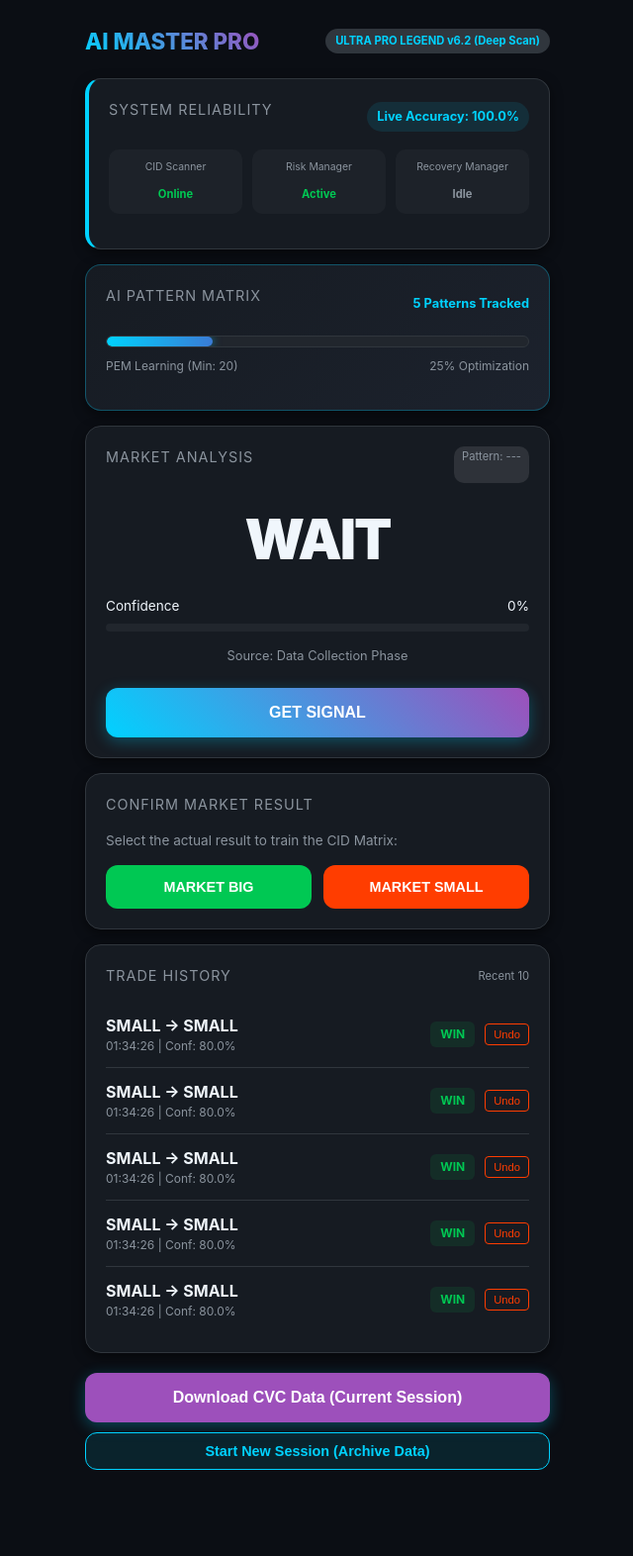
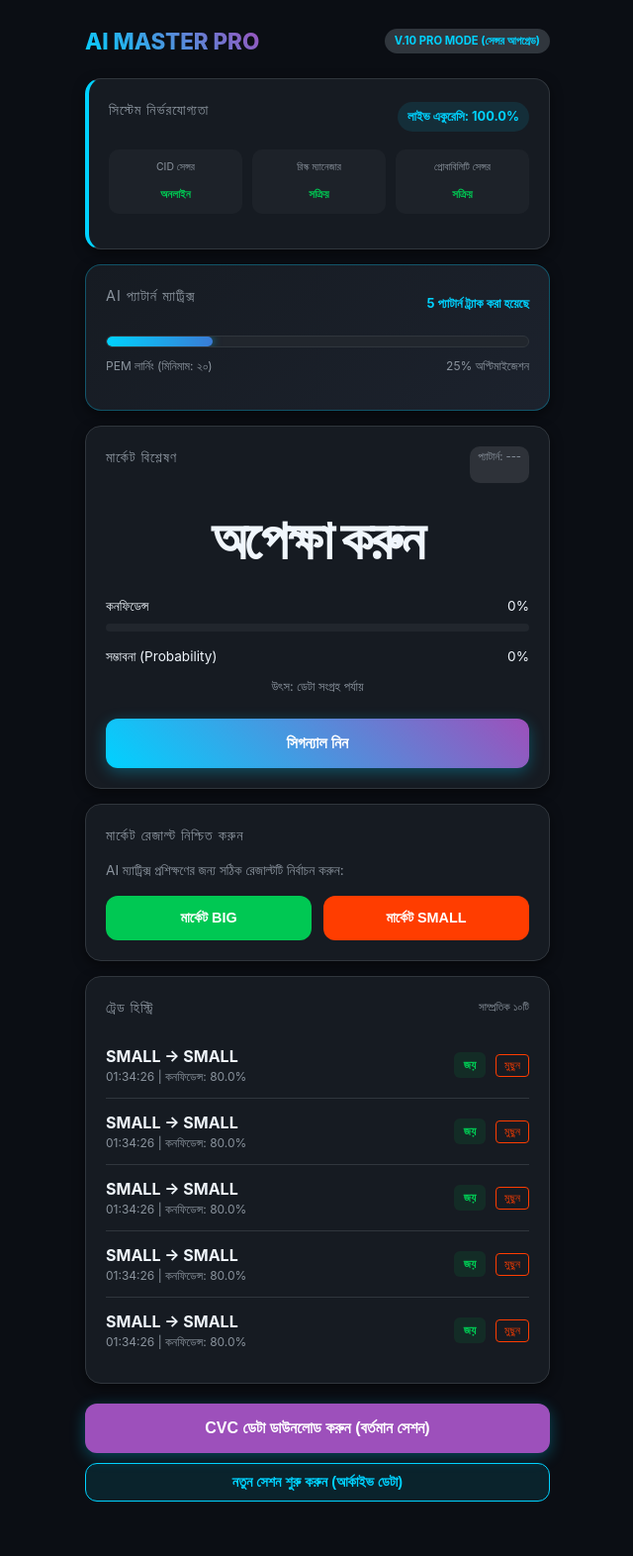
Before and after one commit to ochenafanbangla-glitch/AI-Master-Pro10, a Flask app: page / in a window 1280 px wide. Shown: the whole page at 99% size, without its empty margins (319-959 px from the left). Before the commit the page ends 1485 px from the top, so only its background shows below. Run offline with Flask 3, Linux system fonts and the light colour scheme; data comes from the database, SQL or seed files in the repository; both versions use the stored data as it was after the commit.

Commit message:
Upgrade to V.10: CID Pro Mode, Probability Sensor, Bengali Language, and Accuracy Optimization

```diff
--- a/app.py
+++ b/app.py
@@ -165,6 +165,7 @@ def get_signal():
             "risk_alert": processed_signal.get("risk_alert", ""),
             "dragon_alert": processed_signal.get("dragon_alert", ""),
             "memory_alert": processed_signal.get("memory_alert", ""),
+            "probability": processed_signal.get("probability", 0),
             "correction_status": processed_signal.get("correction_status", "NONE"),
             "detected_pattern": processed_signal.get("detected_pattern", "")
         })
--- a/static/js/dashboard.js
+++ b/static/js/dashboard.js
@@ -6,7 +6,7 @@ document.getElementById('get-signal-btn').addEventListener('click', async () =>
     const patternBadge = document.getElementById('current-pattern-badge');
 
     btn.disabled = true;
-    btn.innerText = 'ANALYZING...';
+    btn.innerText = 'বিশ্লেষণ করা হচ্ছে...';
     predDisplay.classList.add('analyzing');
     cidAlertBox.style.display = 'none';
     dragonAlertBox.style.display = 'none';
@@ -16,7 +16,7 @@ document.getElementById('get-signal-btn').addEventListener('click', async () =>
         const data = await response.json();
 
         if (data.status === 'success') {
-            predDisplay.innerText = data.prediction;
+            predDisplay.innerText = data.prediction === 'BIG' ? 'BIG' : 'SMALL';
             predDisplay.style.color = data.prediction === 'BIG' ? '#00C853' : '#FF3D00';
 
             const confBar = document.getElementById('confidence-bar');
@@ -24,11 +24,15 @@ document.getElementById('get-signal-btn').addEventListener('click', async () =>
             confBar.style.width = data.confidence + '%';
             confText.innerText = data.confidence + '%';
 
+            // Update Probability
+            const probText = document.getElementById('probability-text');
+            if (probText) probText.innerText = data.probability + '%';
+
             document.getElementById('source-text').innerText = data.source;
 
             // Update Pattern Badge
             if (data.detected_pattern) {
-                patternBadge.innerText = 'Pattern: ' + data.detected_pattern;
+                patternBadge.innerText = 'প্যাটার্ন: ' + data.detected_pattern;
             }
 
             // Update CID Scanner Alert
@@ -50,35 +54,39 @@ document.getElementById('get-signal-btn').addEventListener('click', async () =>
             const recoveryStatus = document.getElementById('recovery-status');
 
             if (data.risk_alert || data.dragon_alert) {
-                riskStatus.innerText = 'INTERVENING';
+                riskStatus.innerText = 'হস্তক্ষেপ';
                 riskStatus.style.color = data.dragon_alert ? 'var(--accent-purple)' : '#FF3D00';
-                recoveryStatus.innerText = 'ACTIVE';
-                recoveryStatus.classList.remove('status-idle');
-                recoveryStatus.classList.add('status-active');
+                const probStatus = document.getElementById('probability-status');
+                if (probStatus) {
+                    probStatus.innerText = 'সতর্ক';
+                    probStatus.style.color = '#FF3D00';
+                }
             } else {
-                riskStatus.innerText = 'Active';
+                riskStatus.innerText = 'সক্রিয়';
                 riskStatus.style.color = '';
-                recoveryStatus.innerText = 'Idle';
-                recoveryStatus.classList.remove('status-active');
-                recoveryStatus.classList.add('status-idle');
+                const probStatus = document.getElementById('probability-status');
+                if (probStatus) {
+                    probStatus.innerText = 'সক্রিয়';
+                    probStatus.style.color = '';
+                }
             }
 
             // Enable result buttons
             document.querySelectorAll('.btn-result').forEach(b => b.disabled = false);
         } else if (data.status === 'waiting') {
-            alert(data.message);
-            predDisplay.innerText = 'WAIT';
+            alert("ডেটা সংগ্রহ করা হচ্ছে... অনুগ্রহ করে অপেক্ষা করুন।");
+            predDisplay.innerText = 'অপেক্ষা করুন';
             predDisplay.style.color = '#FFC107';
-            document.getElementById('source-text').innerText = 'Data Collection Phase';
+            document.getElementById('source-text').innerText = 'ডেটা সংগ্রহ পর্যায়';
         } else {
-            alert('Error: ' + data.message);
+            alert('ত্রুটি: ' + data.message);
         }
     } catch (error) {
         console.error('Error:', error);
-        alert('Connection error. Try again.');
+        alert('সংযোগ বিচ্ছিন্ন হয়েছে। আবার চেষ্টা করুন।');
     } finally {
         btn.disabled = false;
-        btn.innerText = 'GET SIGNAL';
+        btn.innerText = 'সিগন্যাল নিন';
         predDisplay.classList.remove('analyzing');
     }
 });
@@ -125,32 +133,34 @@ async function updateDashboardUI() {
             document.getElementById('live-accuracy').innerText = data.accuracy + '%';
 
             // Update Learning Progress
-            document.querySelector('.learning-stats').innerText = data.total_collected + ' Patterns Tracked';
+            document.querySelector('.learning-stats').innerText = data.total_collected + ' প্যাটার্ন ট্র্যাক করা হয়েছে';
             document.querySelector('.progress-bar-fill').style.width = data.learning_percent + '%';
-            document.querySelectorAll('.progress-text')[1].innerText = data.learning_percent + '% Optimization';
+            document.querySelectorAll('.progress-text')[1].innerText = data.learning_percent + '% অপ্টিমাইজেশন';
 
             // Update History List
             const historyList = document.getElementById('history-list');
             if (data.trades.length === 0) {
-                historyList.innerHTML = '<p style="text-align: center; color: var(--text-secondary); font-size: 0.9rem; padding: 20px;">No trades yet. Get a signal to start!</p>';
+                historyList.innerHTML = '<p style="text-align: center; color: var(--text-secondary); font-size: 0.9rem; padding: 20px;">এখনো কোনো ট্রেড নেই। শুরু করতে সিগন্যাল নিন!</p>';
             } else {
                 let html = '';
                 data.trades.forEach(trade => {
                     const time = trade.timestamp.includes(' ') ? trade.timestamp.split(' ')[1] : trade.timestamp;
                     const statusClass = trade.actual_result === trade.ai_prediction ? 'status-win' : 'status-loss';
-                    const statusText = trade.actual_result === trade.ai_prediction ? 'WIN' : 'LOSS';
+                    const statusText = trade.actual_result === trade.ai_prediction ? 'জয়' : 'হার';
+                    const predText = trade.ai_prediction === 'BIG' ? 'BIG' : trade.ai_prediction === 'SMALL' ? 'SMALL' : trade.ai_prediction;
+                    const actualText = trade.actual_result === 'BIG' ? 'BIG' : trade.actual_result === 'SMALL' ? 'SMALL' : '???';
 
                     html += `
                     <div class="history-item">
                         <div class="item-info">
-                            <span class="item-main">${trade.ai_prediction} → ${trade.actual_result || '???'}</span>
-                            <span class="item-sub">${time} | Conf: ${trade.ai_confidence}%</span>
+                            <span class="item-main">${predText} → ${actualText}</span>
+                            <span class="item-sub">${time} | কনফিডেন্স: ${trade.ai_confidence}%</span>
                         </div>
                         <div style="display: flex; align-items: center;">
                             ${trade.ai_prediction !== 'INITIAL' ?
                                 `<span class="item-status ${statusClass}">${statusText}</span>` :
-                                `<span class="item-status" style="background: #555;">DATA</span>`}
-                            <button onclick="undoTrade('${trade.trade_id}')" class="undo-btn">Undo</button>
+                                `<span class="item-status" style="background: #555;">ডেটা</span>`}
+                            <button onclick="undoTrade('${trade.trade_id}')" class="undo-btn">মুছুন</button>
                         </div>
                     </div>`;
                 });
@@ -160,21 +170,21 @@ async function updateDashboardUI() {
             // Reset Prediction Display
             const predDisplay = document.getElementById('prediction-display');
             if (data.total_collected < data.target_trades) {
-                predDisplay.innerText = 'WAIT';
+                predDisplay.innerText = 'অপেক্ষা করুন';
                 predDisplay.style.color = '#FFC107';
-                document.getElementById('source-text').innerText = 'Data Collection Phase';
+                document.getElementById('source-text').innerText = 'ডেটা সংগ্রহ পর্যায়';
                 document.querySelectorAll('.btn-result').forEach(b => b.disabled = false);
             } else {
                 predDisplay.innerText = '---';
                 predDisplay.style.color = '';
-                document.getElementById('source-text').innerText = 'Waiting...';
+                document.getElementById('source-text').innerText = 'অপেক্ষা করুন...';
                 document.querySelectorAll('.btn-result').forEach(b => b.disabled = true);
             }
 
             // Reset alerts
             document.getElementById('cid-alert-box').style.display = 'none';
             document.getElementById('dragon-alert-box').style.display = 'none';
-            document.getElementById('current-pattern-badge').innerText = 'Pattern: ---';
+            document.getElementById('current-pattern-badge').innerText = 'প্যাটার্ন: ---';
 
         }
     } catch (error) {
@@ -183,7 +193,7 @@ async function updateDashboardUI() {
 }
 
 async function undoTrade(tradeId) {
-    if (!confirm('Delete this entry and correct AI memory?')) return;
+    if (!confirm('এই এন্ট্রিটি মুছে ফেলতে এবং AI মেমরি সংশোধন করতে চান?')) return;
 
     try {
         const response = await fetch('/api/undo-trade', {
@@ -212,7 +222,7 @@ async function downloadCVC() {
 }
 
 async function startNewSession() {
-    if (!confirm('Start a New Session? This will archive current data and reset the AI short-term memory (PEM) for better market adaptation.')) return;
+    if (!confirm('নতুন সেশন শুরু করতে চান? এটি বর্তমান ডেটা আর্কাইভ করবে এবং উন্নত মার্কেট অ্যাডাপ্টেশনের জন্য AI শর্ট-টার্ম মেমরি (PEM) রিসেট করবে।')) return;
 
     try {
         const response = await fetch('/api/new-session', {
--- a/templates/user/dashboard.html
+++ b/templates/user/dashboard.html
@@ -3,59 +3,59 @@
 <head>
     <meta charset="UTF-8">
     <meta name="viewport" content="width=device-width, initial-scale=1.0, maximum-scale=1.0, user-scalable=no">
-    <title>AI MASTER PRO</title>
+    <title>AI MASTER PRO (V.10)</title>
     <link rel="stylesheet" href="{{ url_for('static', filename='css/style.css') }}">
 </head>
 <body>
     <div class="dashboard-container">
         <header>
             <h1 class="app-title">AI MASTER PRO</h1>
-            <span class="version-badge">ULTRA PRO LEGEND v6.2 (Deep Scan)</span>
+            <span class="version-badge">V.10 PRO MODE (সেন্সর আপগ্রেড)</span>
         </header>
 
         <!-- Trust & Performance Section -->
         <div class="glass-card trust-card">
             <div class="trust-header">
-                <span class="section-title">System Reliability</span>
-                <span class="accuracy-badge">Live Accuracy: <span id="live-accuracy">{{ accuracy }}%</span></span>
+                <span class="section-title">সিস্টেম নির্ভরযোগ্যতা</span>
+                <span class="accuracy-badge">লাইভ একুরেসি: <span id="live-accuracy">{{ accuracy }}%</span></span>
             </div>
             <div class="manager-status-grid">
                 <div class="manager-status-item">
-                    <span class="manager-name">CID Scanner</span>
-                    <span id="cid-status" class="status-indicator status-active">Online</span>
+                    <span class="manager-name">CID সেন্সর</span>
+                    <span id="cid-status" class="status-indicator status-active">অনলাইন</span>
                 </div>
                 <div class="manager-status-item">
-                    <span class="manager-name">Risk Manager</span>
-                    <span id="risk-status" class="status-indicator status-active">Active</span>
+                    <span class="manager-name">রিস্ক ম্যানেজার</span>
+                    <span id="risk-status" class="status-indicator status-active">সক্রিয়</span>
                 </div>
                 <div class="manager-status-item">
-                    <span class="manager-name">Recovery Manager</span>
-                    <span id="recovery-status" class="status-indicator status-idle">Idle</span>
+                    <span class="manager-name">প্রোবাবিলিটি সেন্সর</span>
+                    <span id="probability-status" class="status-indicator status-active">সক্রিয়</span>
                 </div>
             </div>
             <div id="cid-alert-box" class="cid-alert-box" style="display: none;">
-                <div class="cid-alert-header">⚠️ CID SCANNER INTERVENTION</div>
-                <div id="cid-alert-msg" class="cid-alert-body">Blacklisted Pattern Detected! Reversing prediction.</div>
+                <div class="cid-alert-header">⚠️ CID সেন্সর হস্তক্ষেপ</div>
+                <div id="cid-alert-msg" class="cid-alert-body">সতর্কতা: ভুল প্যাটার্ন শনাক্ত হয়েছে! সিগন্যাল পরিবর্তন করা হচ্ছে।</div>
             </div>
             <div id="dragon-alert-box" class="dragon-alert-box" style="display: none;">
-                <div class="dragon-alert-header">🐉 DRAGON BREAKOUT ALERT</div>
-                <div id="dragon-alert-msg" class="dragon-alert-body">Dragon Pattern Detected! Monitoring for breakout.</div>
+                <div class="dragon-alert-header">🐉 ড্রাগন ব্রেকআউট অ্যালার্ট</div>
+                <div id="dragon-alert-msg" class="dragon-alert-body">ড্রাগন প্যাটার্ন শনাক্ত হয়েছে! ব্রেকআউট পর্যবেক্ষণ করা হচ্ছে।</div>
             </div>
         </div>
 
         <!-- AI Learning Progress Section -->
         <div class="glass-card learning-card">
             <div class="learning-header">
-                <span class="section-title">AI Pattern Matrix</span>
-                <span class="learning-stats">{{ total_collected }} Patterns Tracked</span>
+                <span class="section-title">AI প্যাটার্ন ম্যাট্রিক্স</span>
+                <span class="learning-stats">{{ total_collected }} প্যাটার্ন ট্র্যাক করা হয়েছে</span>
             </div>
             <div class="progress-container">
                 <div class="progress-bar-bg">
                     <div class="progress-bar-fill" style="width: {{ learning_percent }}%;"></div>
                 </div>
                 <div style="display: flex; justify-content: space-between; margin-top: 5px;">
-                    <span class="progress-text" style="text-align: left;">PEM Learning (Min: 20)</span>
-                    <span class="progress-text">{{ learning_percent }}% Optimization</span>
+                    <span class="progress-text" style="text-align: left;">PEM লার্নিং (মিনিমাম: ২০)</span>
+                    <span class="progress-text">{{ learning_percent }}% অপ্টিমাইজেশন</span>
                 </div>
             </div>
         </div>
@@ -63,64 +63,68 @@
         <!-- Signal Section -->
         <div class="glass-card">
             <div style="display: flex; justify-content: space-between;">
-                <span class="section-title">Market Analysis</span>
-                <span id="current-pattern-badge" class="pattern-badge">Pattern: ---</span>
+                <span class="section-title">মার্কেট বিশ্লেষণ</span>
+                <span id="current-pattern-badge" class="pattern-badge">প্যাটার্ন: ---</span>
             </div>
             <div class="prediction-box">
-                <div id="prediction-display" class="prediction-value">{% if total_collected < target_trades %}WAIT{% else %}---{% endif %}</div>
+                <div id="prediction-display" class="prediction-value">{% if total_collected < target_trades %}অপেক্ষা করুন{% else %}---{% endif %}</div>
                 <div class="confidence-container">
                     <div class="confidence-label">
-                        <span>Confidence</span>
+                        <span>কনফিডেন্স</span>
                         <span id="confidence-text">0%</span>
                     </div>
                     <div class="confidence-bar-bg">
                         <div id="confidence-bar" class="confidence-bar-fill"></div>
                     </div>
                 </div>
-                <p style="font-size: 0.8rem; color: var(--text-secondary);">Source: <span id="source-text">{% if total_collected < target_trades %}Data Collection Phase{% else %}Waiting...{% endif %}</span></p>
+                <div class="confidence-label" style="margin-top: 10px;">
+                    <span>সম্ভাবনা (Probability)</span>
+                    <span id="probability-text">0%</span>
+                </div>
+                <p style="font-size: 0.8rem; color: var(--text-secondary); margin-top: 10px;">উৎস: <span id="source-text">{% if total_collected < target_trades %}ডেটা সংগ্রহ পর্যায়{% else %}অপেক্ষা করুন...{% endif %}</span></p>
             </div>
-            <button id="get-signal-btn" class="btn-primary">GET SIGNAL</button>
+            <button id="get-signal-btn" class="btn-primary">সিগন্যাল নিন</button>
         </div>
 
         <!-- Result Input Section -->
         <div class="glass-card">
-            <span class="section-title">Confirm Market Result</span>
+            <span class="section-title">মার্কেট রেজাল্ট নিশ্চিত করুন</span>
             <p style="font-size: 0.85rem; color: var(--text-secondary); margin-bottom: 15px;">
-                Select the actual result to train the CID Matrix:
+                AI ম্যাট্রিক্স প্রশিক্ষণের জন্য সঠিক রেজাল্টটি নির্বাচন করুন:
             </p>
             <div class="btn-group">
-                <button onclick="submitResult('BIG')" class="btn-result btn-big" {% if total_collected >= target_trades %}disabled{% endif %}>MARKET BIG</button>
-                <button onclick="submitResult('SMALL')" class="btn-result btn-small" {% if total_collected >= target_trades %}disabled{% endif %}>MARKET SMALL</button>
+                <button onclick="submitResult('BIG')" class="btn-result btn-big" {% if total_collected >= target_trades %}disabled{% endif %}>মার্কেট BIG</button>
+                <button onclick="submitResult('SMALL')" class="btn-result btn-small" {% if total_collected >= target_trades %}disabled{% endif %}>মার্কেট SMALL</button>
             </div>
         </div>
 
         <!-- History Section -->
         <div class="glass-card">
             <div style="display: flex; justify-content: space-between; align-items: center; margin-bottom: 15px;">
-                <span class="section-title" style="margin-bottom: 0;">Trade History</span>
-                <span style="font-size: 0.7rem; color: var(--text-secondary);">Recent 10</span>
+                <span class="section-title" style="margin-bottom: 0;">ট্রেড হিস্ট্রি</span>
+                <span style="font-size: 0.7rem; color: var(--text-secondary);">সাম্প্রতিক ১০টি</span>
             </div>
 
             <div id="history-list" class="history-list">
                 {% if not trades %}
-                <p style="text-align: center; color: var(--text-secondary); font-size: 0.9rem; padding: 20px;">No trades yet. Get a signal to start!</p>
+                <p style="text-align: center; color: var(--text-secondary); font-size: 0.9rem; padding: 20px;">এখনো কোনো ট্রেড নেই। শুরু করতে সিগন্যাল নিন!</p>
                 {% endif %}
 
                 {% for trade in trades %}
                 <div class="history-item">
                     <div class="item-info">
-                        <span class="item-main">{{ trade.ai_prediction }} → {{ trade.actual_result or '???' }}</span>
-                        <span class="item-sub">{{ trade.timestamp.split(' ')[1] if ' ' in trade.timestamp else trade.timestamp }} | Conf: {{ trade.ai_confidence }}%</span>
+                        <span class="item-main">{{ 'BIG' if trade.ai_prediction == 'BIG' else 'SMALL' if trade.ai_prediction == 'SMALL' else trade.ai_prediction }} → {{ 'BIG' if trade.actual_result == 'BIG' else 'SMALL' if trade.actual_result == 'SMALL' else '???' }}</span>
+                        <span class="item-sub">{{ trade.timestamp.split(' ')[1] if ' ' in trade.timestamp else trade.timestamp }} | কনফিডেন্স: {{ trade.ai_confidence }}%</span>
                     </div>
                     <div style="display: flex; align-items: center;">
                         {% if trade.ai_prediction != 'INITIAL' %}
                         <span class="item-status {{ 'status-win' if trade.actual_result == trade.ai_prediction else 'status-loss' }}">
-                            {{ 'WIN' if trade.actual_result == trade.ai_prediction else 'LOSS' }}
+                            {{ 'জয়' if trade.actual_result == trade.ai_prediction else 'হার' }}
                         </span>
                         {% else %}
-                        <span class="item-status" style="background: #555;">DATA</span>
+                        <span class="item-status" style="background: #555;">ডেটা</span>
                         {% endif %}
-                        <button onclick="undoTrade('{{ trade.trade_id }}')" class="undo-btn">Undo</button>
+                        <button onclick="undoTrade('{{ trade.trade_id }}')" class="undo-btn">মুছুন</button>
                     </div>
                 </div>
                 {% endfor %}
@@ -128,8 +132,8 @@
         </div>
 
         <div class="action-footer" style="display: flex; flex-direction: column; gap: 10px;">
-            <button onclick="downloadCVC()" class="btn-primary" style="background: var(--accent-purple);">Download CVC Data (Current Session)</button>
-            <button onclick="startNewSession()" class="btn-new-session">Start New Session (Archive Data)</button>
+            <button onclick="downloadCVC()" class="btn-primary" style="background: var(--accent-purple);">CVC ডেটা ডাউনলোড করুন (বর্তমান সেশন)</button>
+            <button onclick="startNewSession()" class="btn-new-session">নতুন সেশন শুরু করুন (আর্কাইভ ডেটা)</button>
         </div>
     </div>
 
```
Also changed, not shown: models/model_a_core.py (+5 -4 lines), utils/multi_manager.py (+118 -8 lines), database.db (added).
